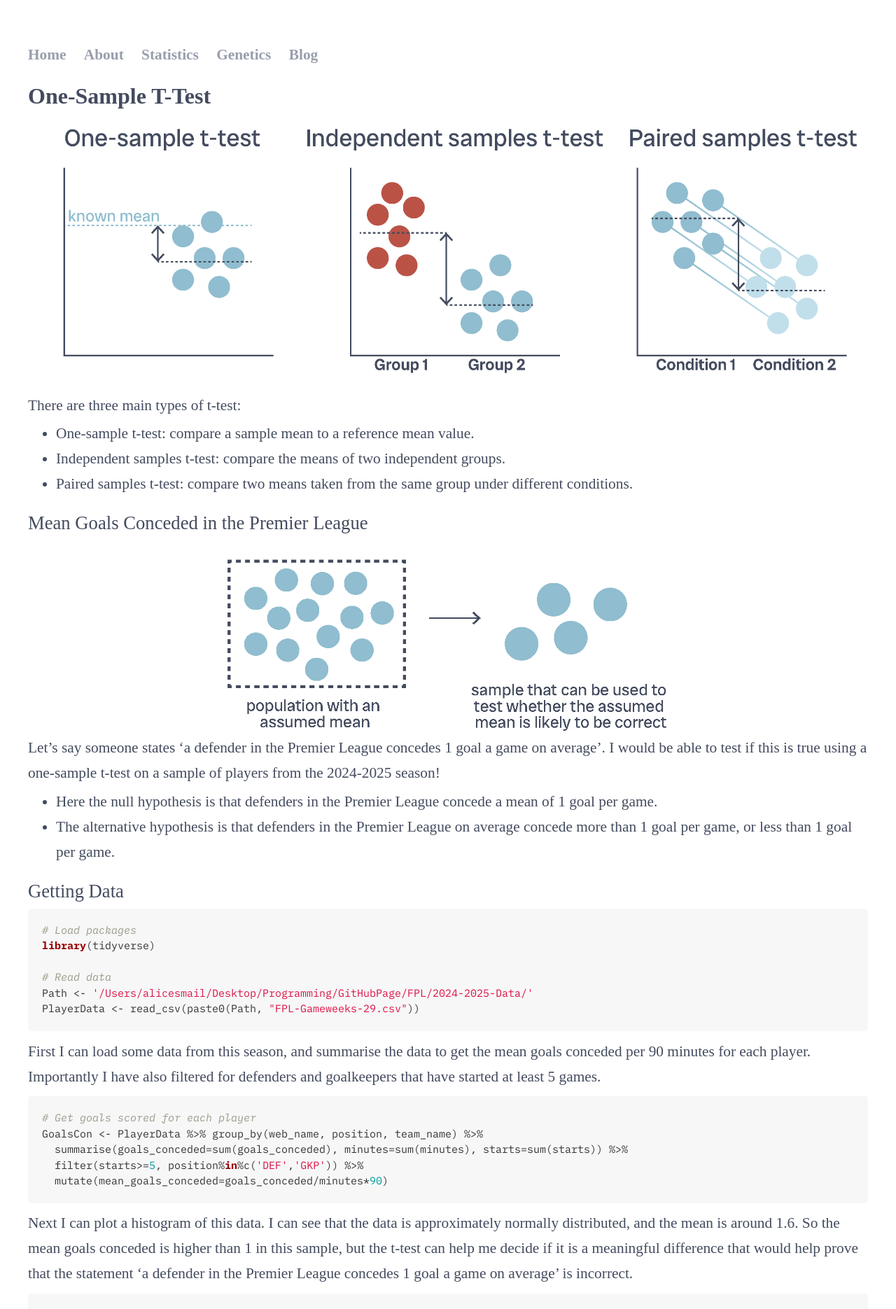
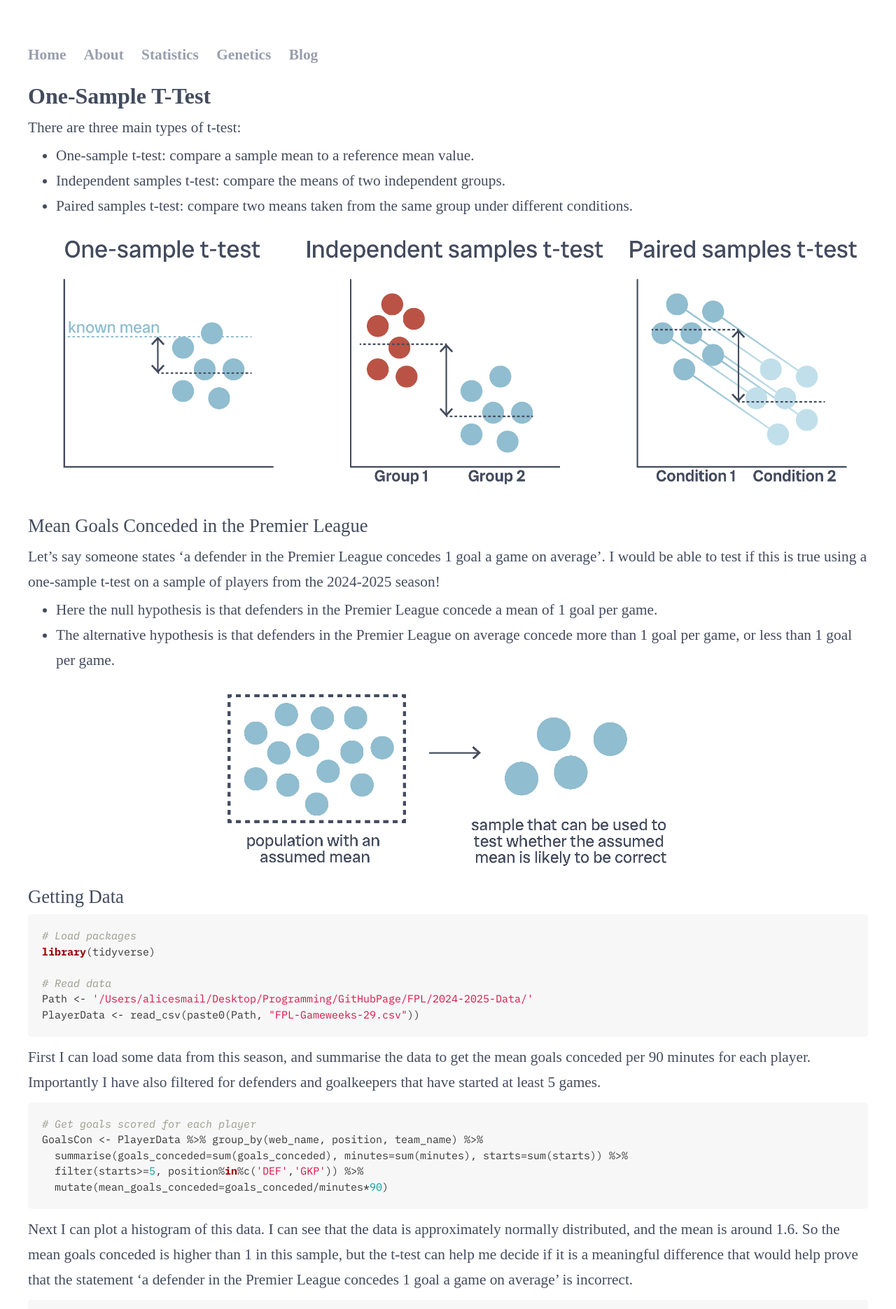
Before and after one commit to alicesmail12/alicesmail12.github.io, a Jekyll site: the page Statistics/T-Test-One-Sample.html, which Jekyll copies as it is, in a window 1280 px wide. Shown: the top 1870 px of the page at 70% size. Built offline with Jekyll 4.4.1, drawn with Linux system fonts in a browser that asks for light colours; some web fonts are replaced.

Commit message:
Update T-Test-One-Sample.html

```diff
--- a/Statistics/T-Test-One-Sample.html
+++ b/Statistics/T-Test-One-Sample.html
@@ -445,7 +445,7 @@ img {
 
 <h1>
 One-Sample T-Test
-<img style='height: 100%; width: 100%; object-fit: contain' src="https://alicesmail12.github.io/Statistics/images/T-Tests-All.png"/>
+
 </h1>
 There are three main types of t-test:
 <ul>
@@ -460,11 +460,12 @@ Paired samples t-test: compare two means taken from the same group under
 different conditions.
 </li>
 </ul>
+<img style='height: 100%; width: 100%; object-fit: contain' src="https://alicesmail12.github.io/Statistics/images/T-Tests-All.png"/>
 
 <h2>
 Mean Goals Conceded in the Premier League
 </h2>
-<img style='width: 100%; object-fit: contain; class="center"' src="https://alicesmail12.github.io/Statistics/images/T-Tests-Sample.png"/>
+
 Let’s say someone states ‘a defender in the Premier League concedes 1
 goal a game on average’. I would be able to test if this is true using a
 one-sample t-test on a sample of players from the 2024-2025 season!
@@ -477,6 +478,7 @@ a mean of 1 goal per game.
 The alternative hypothesis is that defenders in the Premier League on
 average concede more than 1 goal per game, or less than 1 goal per game.
 </ul>
+<img style='width: 100%; object-fit: contain; class="center"' src="https://alicesmail12.github.io/Statistics/images/T-Tests-Sample.png"/>
 
 <h2>
 Getting Data
```
